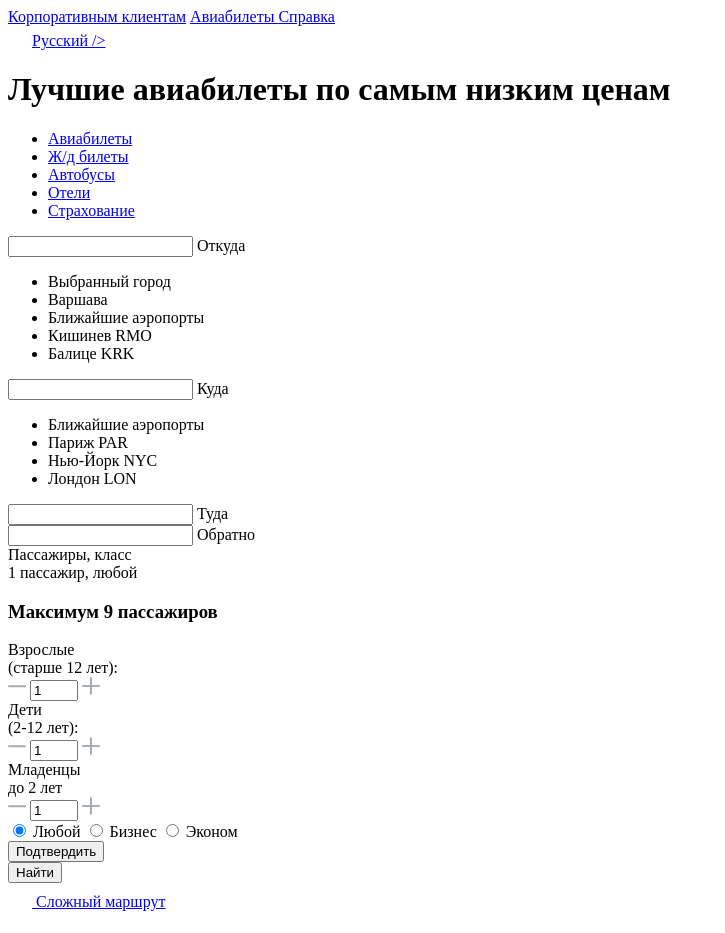
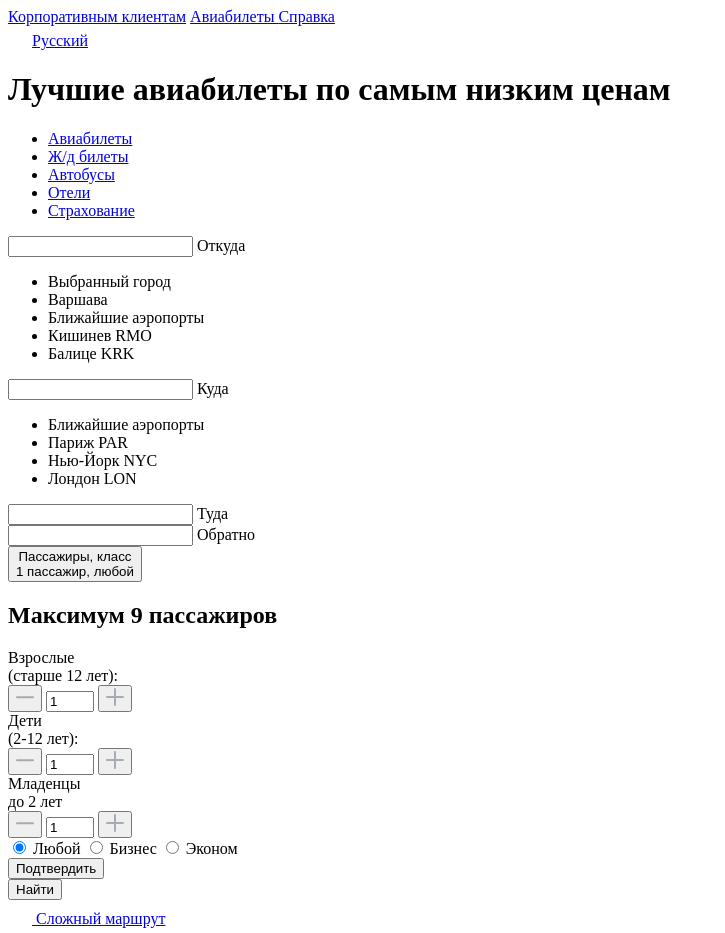
Before and after one commit to yamishaborisov/javarush-project-1, a plain HTML site: page index.html in a window 1280 px wide. Shown: the top 933 px of the page, without its empty margins (0-725 px from the left). Drawn offline with Linux system fonts and the light colour scheme.

Commit message:
edits after 2nd review

```diff
--- a/index.html
+++ b/index.html
@@ -23,7 +23,7 @@
 						<a href="#" class="language_image"
 							><img src="/images/lang.svg" alt="#"
 						/></a>
-						<a href="#" class="header_link"> Русский /></a>
+						<a href="#" class="header_link">Русский</a>
 					</div>
 				</nav>
 				<h1>Лучшие авиабилеты по самым низким ценам</h1>
@@ -83,27 +83,34 @@
 						<!-- <select>
 							<option>1 пассажир, любой</option>
 						</select> -->
-						<div class="info_about_passenger" id="passengerDiv">
-							<div>Пассажиры, класс</div>
-							<!-- наверное имеет смысл сделать так вместо label, потом на info_about_passenger навесить событие onclick и по нему открывать форму выбора пассажиров-->
-							<span class="quantity_of_passengers">1 пассажир</span>,
-							<span class="class_of_passenger">любой</span>
-						</div>
+						<button class="info_about_passenger" id="passengerDiv">
+							<span>Пассажиры, класс</span><br /><span>1 пассажир, любой</span>
+							<!-- <div>Пассажиры, класс</div>
+							наверное имеет смысл сделать так вместо label, потом на info_about_passenger навесить событие onclick и по нему открывать форму выбора пассажиров-->
+							<!-- <span class="quantity_of_passengers">1 пассажир</span>,
+							<span class="class_of_passenger">любой</span> -->
+						</button>
 
 						<div id="passengerForm" class="passenger-form">
-							<h3>Максимум 9 пассажиров</h3>
+							<h2>Максимум 9 пассажиров</h2>
 							<div>
 								<label>Взрослые<br />(старше 12 лет):</label>
 								<div class="select_count_passengers">
-									<img id="minus_button" src="/images/minus-thin.svg" alt="#" />
+									<button id="minus_button">
+										<img src="/images/minus-thin.svg" alt="#" />
+									</button>
 									<input type="number" id="adults" min="1" max="9" value="1" />
-									<img id="plus_button" src="/images/plus-thin.svg" alt="#" />
+									<button id="plus_button">
+										<img src="/images/plus-thin.svg" alt="#" />
+									</button>
 								</div>
 							</div>
 							<div>
 								<label>Дети<br />(2-12 лет):</label>
 								<div class="select_count_passengers">
-									<img id="minus_button" src="/images/minus-thin.svg" alt="#" />
+									<button id="minus_button">
+										<img src="/images/minus-thin.svg" alt="#" />
+									</button>
 									<input
 										type="number"
 										id="children"
@@ -111,15 +118,21 @@
 										max="9"
 										value="1"
 									/>
-									<img id="plus_button" src="/images/plus-thin.svg" alt="#" />
+									<button id="plus_button">
+										<img src="/images/plus-thin.svg" alt="#" />
+									</button>
 								</div>
 							</div>
 							<div>
 								<label for="babies">Младенцы<br />до 2 лет</label>
 								<div class="select_count_passengers">
-									<img id="minus_button" src="/images/minus-thin.svg" alt="#" />
+									<button id="minus_button">
+										<img src="/images/minus-thin.svg" alt="#" />
+									</button>
 									<input type="number" id="babies" min="1" max="9" value="1" />
-									<img id="plus_button" src="/images/plus-thin.svg" alt="#" />
+									<button id="plus_button">
+										<img src="/images/plus-thin.svg" alt="#" />
+									</button>
 								</div>
 							</div>
 							<div>
```
